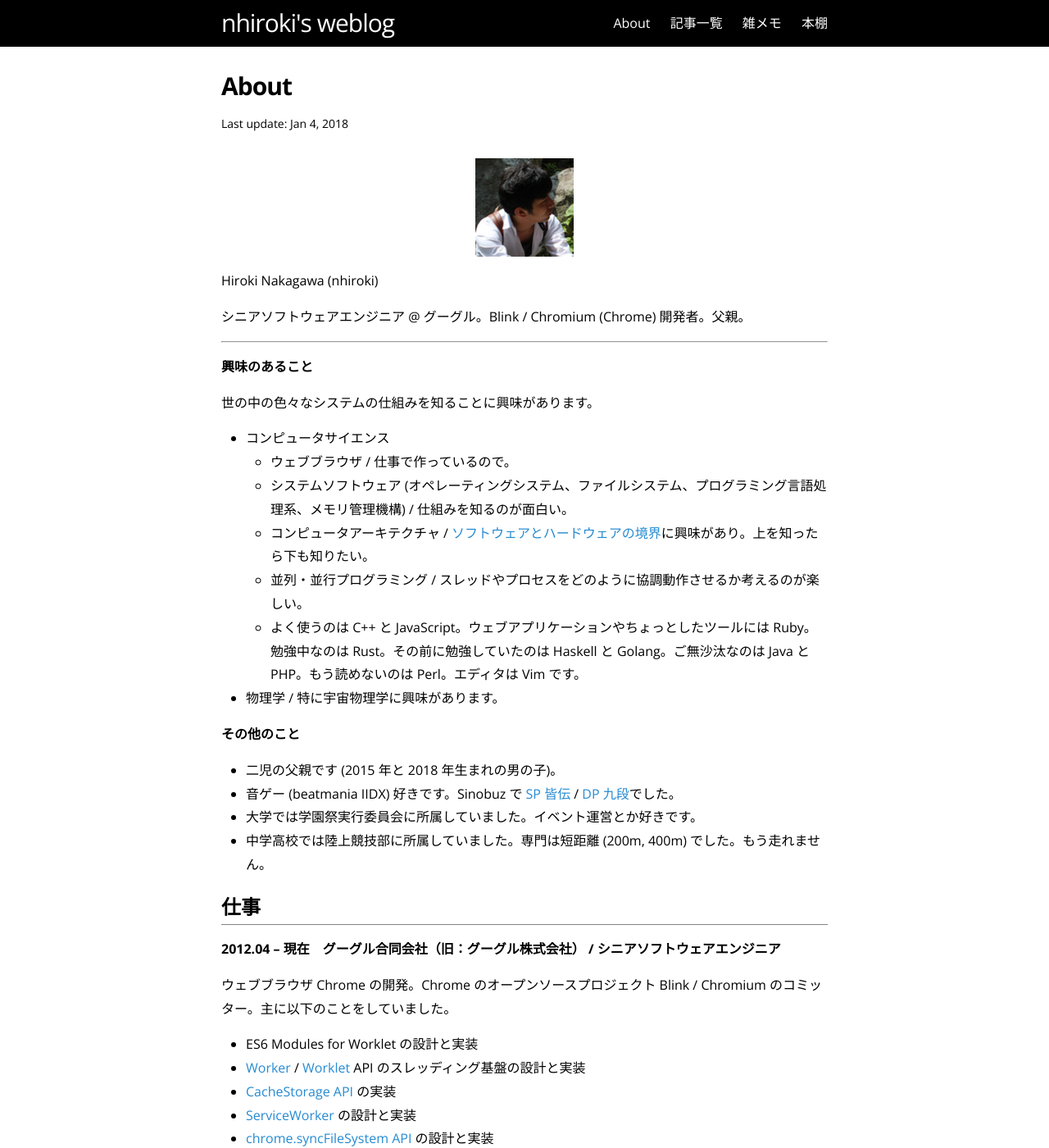
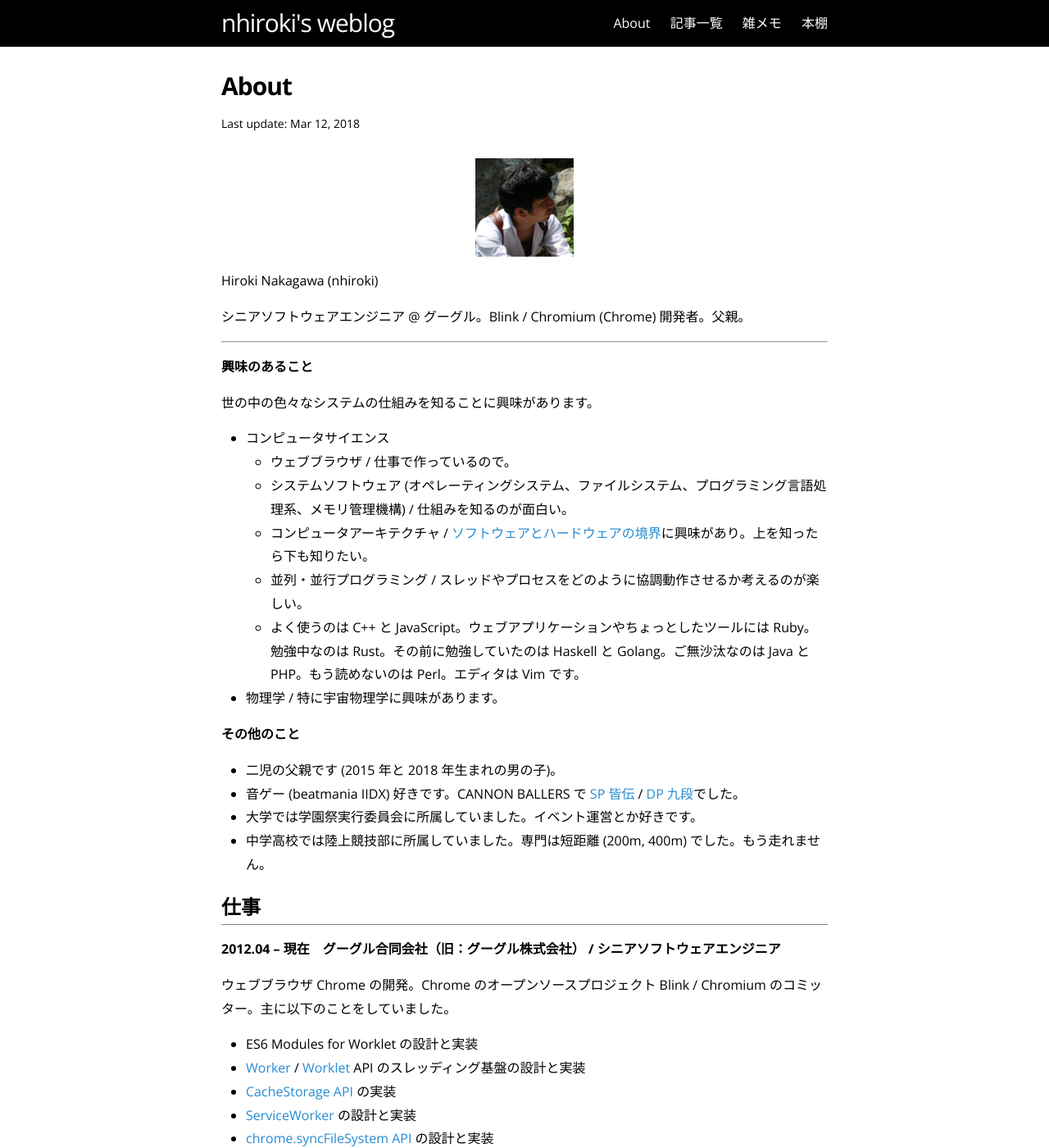
Before and after one commit to nhiroki/nhiroki.github.io, a Jekyll site: the page built from about.md, in a window 1280 px wide and 1400 px high. Shown: the whole window at 82% size. Built offline with Jekyll 4.4.1, drawn with Linux system fonts in a browser that asks for light colours.

Commit message:
Update the 'about' page

```diff
--- a/about.md
+++ b/about.md
@@ -1,7 +1,7 @@
 ---
 layout: page
 title: About
-date: 2018/01/04
+date: 2018/03/12
 permalink: /about/
 ---
 
@@ -28,7 +28,7 @@ Hiroki Nakagawa (nhiroki)
 **その他のこと**
 
 - 二児の父親です (2015 年と 2018 年生まれの男の子)。
-- 音ゲー (beatmania IIDX) 好きです。Sinobuz で [SP 皆伝](https://twitter.com/nhiroki_/status/823462360027254784) / [DP 九段](https://twitter.com/nhiroki_/status/842695983267954688)でした。
+- 音ゲー (beatmania IIDX) 好きです。CANNON BALLERS で [SP 皆伝](https://twitter.com/nhiroki_/status/970581926699388928) / [DP 九段](https://twitter.com/nhiroki_/status/957232810103775237)でした。
 - 大学では学園祭実行委員会に所属していました。イベント運営とか好きです。
 - 中学高校では陸上競技部に所属していました。専門は短距離 (200m, 400m) でした。もう走れません。
 
```
